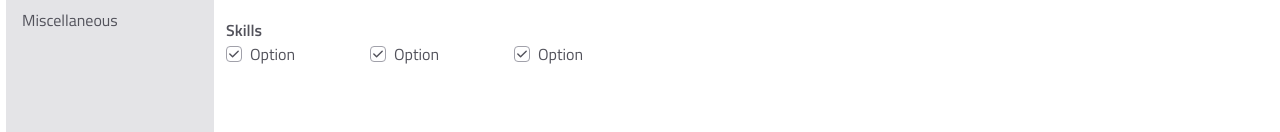
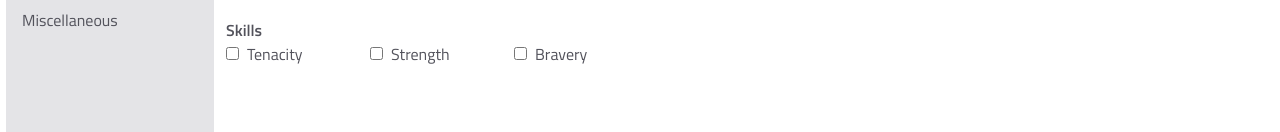
Before and after one commit to kukuhBaiquni/elfun, a Next.js app: page /contribution/skills in a window 1280 px wide. Shown: the part 396-528 px from the top of the page. Built offline with nearby package versions, Linux system fonts and the light colour scheme.

Commit message:
draft checkbox

```diff
--- a/src/components/forms/checkbox/index.jsx
+++ b/src/components/forms/checkbox/index.jsx
@@ -1,24 +1,36 @@
 /* eslint-disable jsx-a11y/label-has-associated-control */
 import PropTypes from 'prop-types'
-import { Fragment } from 'react'
+import { Fragment, useState } from 'react'
 import { CheckIcon } from '@heroicons/react/solid'
+import { useController } from 'react-hook-form'
 
 export default function Checkbox(props) {
-  const { name = 'name', label = 'Label', options = [] } = props
+  const {
+    name = 'name', label = 'Label', options = [], control,
+  } = props
+  const {
+    field: { ref, ...checkbox },
+  } = useController({
+    name,
+    control,
+    rules: { required: true },
+    defaultValue: [],
+  })
+
   return (
     <div className='py-2 text-general font-titillium'>
       <span className='font-semibold block'>{label}</span>
       <div className='grid grid-cols-4'>
         {options.map((item) => (
           <Fragment key={item.label}>
-            <div className='flex items-center cursor-pointer flex-grow-0 max-w-min'>
+            {/* <button className='flex items-center cursor-pointer flex-grow-0 max-w-min' type='button' onClick={() => console.log(item)}>
               <div className='h-4 w-4 border-input rounded flex items-center justify-center'>
                 <CheckIcon className='w-5 h-5' />
               </div>
               <span className='ml-2'>Option</span>
-            </div>
-            <div className='hidden'>
-              <input id={item.value} name={name} type='checkbox' value={item.value} />
+            </button> */}
+            <div>
+              <input id={item.value} name={name} {...checkbox} type='checkbox' value={item.value} />
               <label className='ml-2' htmlFor={item.value}>{item.label}</label>
             </div>
           </Fragment>
@@ -32,4 +44,5 @@ Checkbox.propTypes = {
   name: PropTypes.string,
   label: PropTypes.string,
   options: PropTypes.array,
+  control: PropTypes.object,
 }
--- a/src/pages/contribution/skills/index.jsx
+++ b/src/pages/contribution/skills/index.jsx
@@ -4,6 +4,7 @@ import Head from 'next/head'
 import InputText from 'components/forms/input-text'
 import Select from 'components/forms/select'
 import Checkbox from 'components/forms/checkbox'
+import { useForm } from 'react-hook-form'
 
 const dummyOptions = [
   { label: 'Tenacity', value: 0 },
@@ -12,6 +13,10 @@ const dummyOptions = [
 ]
 
 export default function Skills() {
+  const { register, control, watch } = useForm()
+
+  console.log('watch', watch())
+
   return (
     <div>
       <Head>
@@ -24,7 +29,7 @@ export default function Skills() {
           <InputText label='Add Skill Property' />
           <InputText />
           <Select />
-          <Checkbox label='Skills' name='specialActive' options={dummyOptions} />
+          <Checkbox control={control} label='Skills' name='specialActive' options={dummyOptions} />
         </section>
       </main>
     </div>
```
